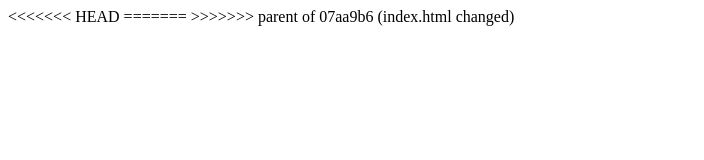
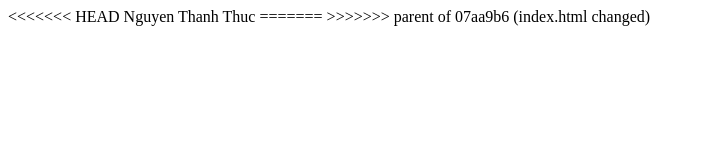
Before and after one commit to nguyenthanhthuc2k/testGit, a plain HTML site: page index.html in a window 1280 px wide. Shown: the whole page, without its empty margins (0-704 px from the left). Drawn offline with Linux system fonts and the light colour scheme.

Commit message:
add text

```diff
--- a/index.html
+++ b/index.html
@@ -1,5 +1,4 @@
-<<<<<<< HEAD
-<!DOCTYPE html>
+<<<<<<< HEAD <!DOCTYPE html>
     <html lang="en">
 
     <head>
@@ -10,7 +9,7 @@
     </head>
 
     <body>
-
+        Nguyen Thanh Thuc
     </body>
 
     </html>
```
Lines whose indentation alone changed are shown as unchanged.
